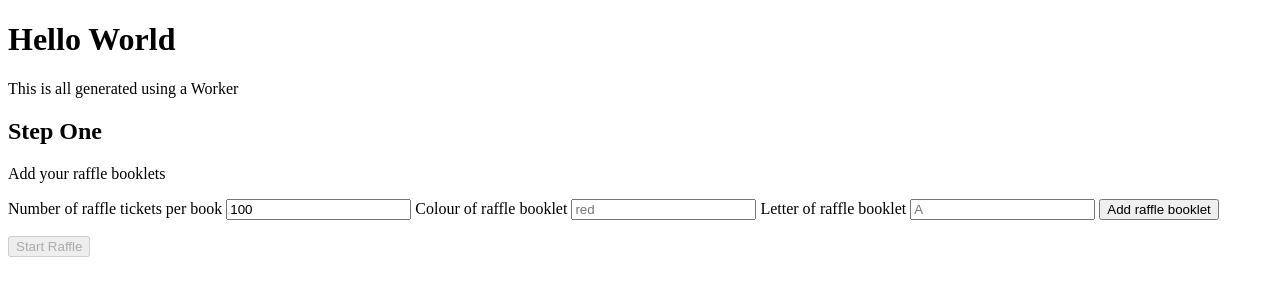
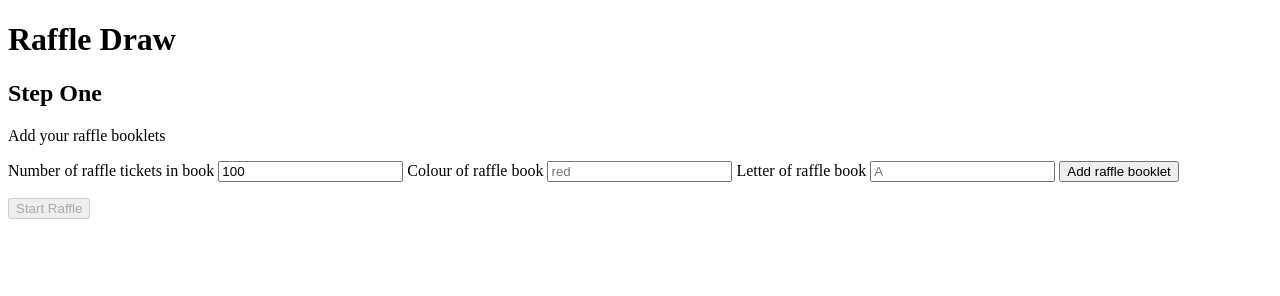
Before and after one commit to publicarray/raffle, a website: page index.html in a window 1280 px wide. Drawn offline with Linux system fonts and the light colour scheme.

Commit message:
Update index.html

```diff
--- a/index.html
+++ b/index.html
@@ -1,20 +1,20 @@
 <!DOCTYPE html>
 <html>
 <head>
-    <title>Raffle</title>
+    <title>Raffle Draw</title>
 </head>
 <body>
-<h1>Hello World</h1>
-<p>This is all generated using a Worker</p>
+<h1>Raffle Draw</h1>
+<!-- <p>This is all generated using a Worker</p> -->
 <div id="stepOne">
     <h2>Step One</h2>
     <p>Add your raffle booklets</p>
     <form action="" name="add">
-        <label for="max">Number of raffle tickets per book</label>
+        <label for="max">Number of raffle tickets in book</label>
         <input type="number" name="max" value="100" min="1" required>
-        <label for="colour">Colour of raffle booklet</label>
+        <label for="colour">Colour of raffle book</label>
         <input type="text" name="colour" placeholder="red">
-        <label for="letter">Letter of raffle booklet</label>
+        <label for="letter">Letter of raffle book</label>
         <input type="text" name="letter" placeholder="A" maxlength="1">
         <input type="submit" value="Add raffle booklet">
     </form>
@@ -26,6 +26,7 @@
 
 <div id="stepTwo" hidden>
     <h2>Step Two</h2>
+    <p>Draw Winners</p>
     <form  action="" name="draw">
         <input type="submit" name="drawWinner" value="Draw a Winner">
     </form>
@@ -63,7 +64,7 @@
         // check for duplicates
         for (var i = 0; i < raffleBooks.length; i++) {
             if (raffleBooks[i].max === max && raffleBooks[i].colour === colour && raffleBooks[i].letter === letter) {
-                console.warn('duplicate not added!')
+                console.warn('duplicate not added!', raffleBook)
                 alert('Duplicate raffle booklet not added!')
                 return
             }
@@ -102,7 +103,7 @@
         event.preventDefault()
         // stop an infinite loop when the user attempts to award more winners than raffle tickets available
         if (raffleWinners.length >= maxWinners) {
-            console.warn('Maximum possible winners awarded')
+            console.warn('Maximum possible winners awarded', maxWinners)
             return
         }
 
@@ -121,7 +122,7 @@
             // check for duplicate
             for (var i = 0; i < raffleWinners.length; i++) {
                 if (raffleWinners[i].num === winner.num && raffleWinners[i].colour === winner.colour && raffleWinners[i].letter === winner.letter) {
-                    console.warn('Already won, re-draw!')
+                    console.warn('Already won, re-draw!', i, winner)
                     dublicateFound = true
                     break
                 }
```
